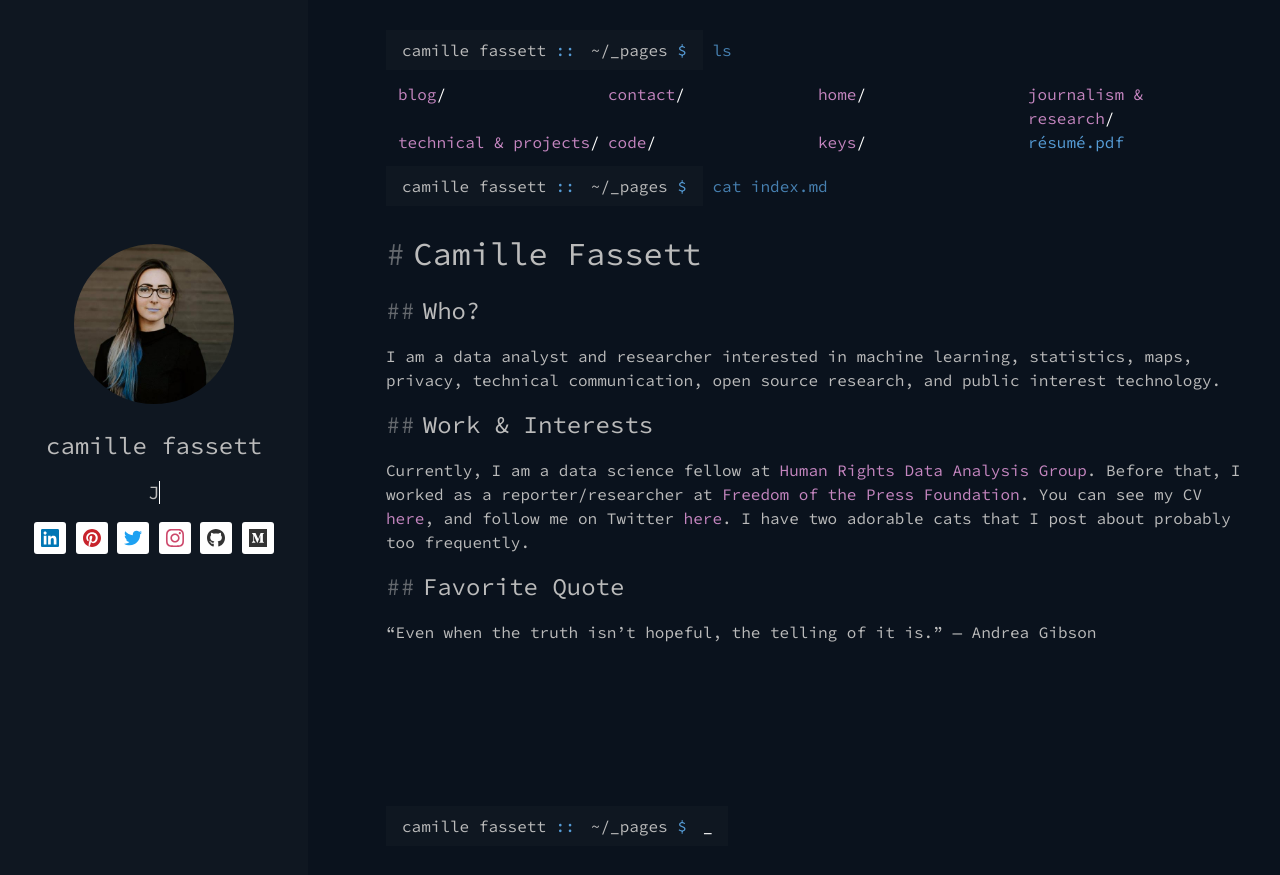
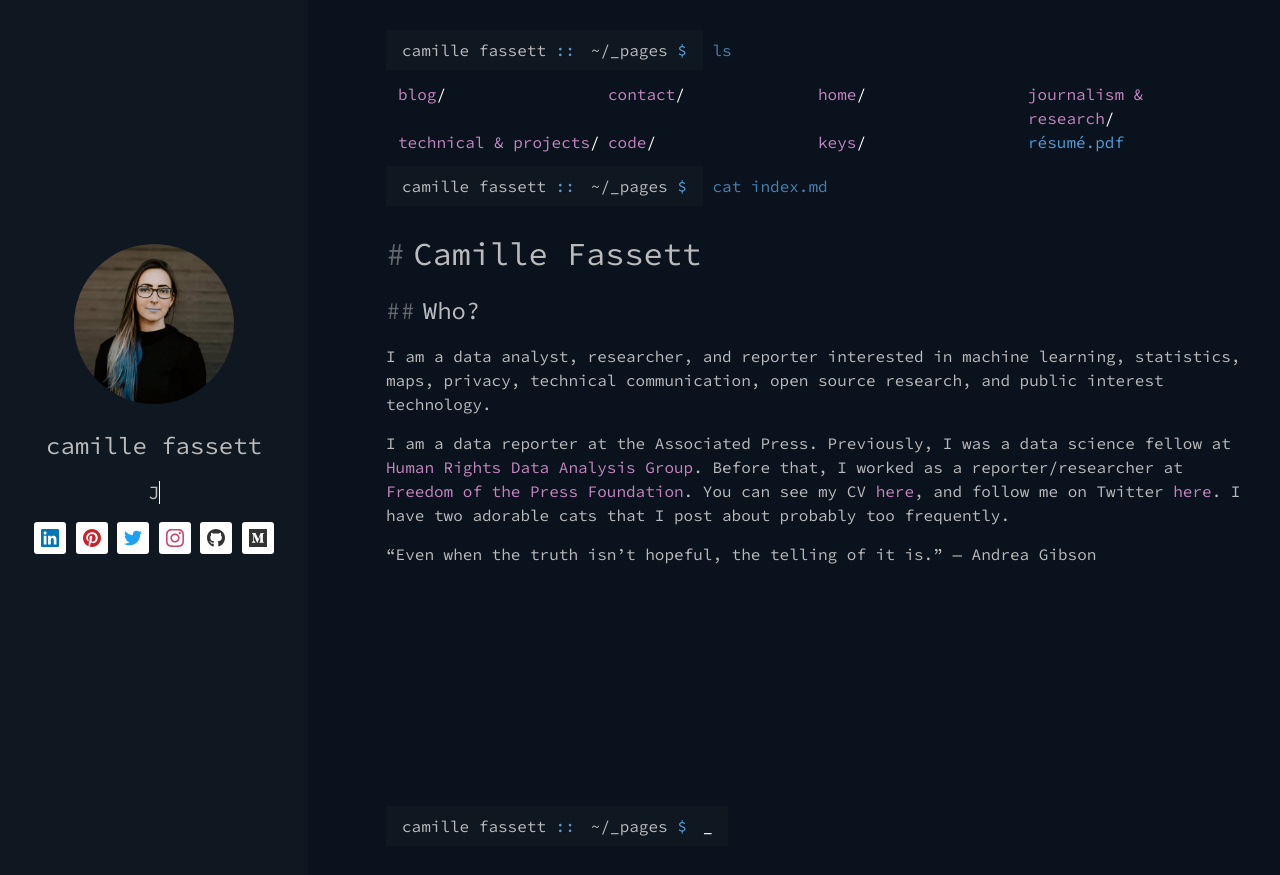
Before and after one commit to ssempervirens/ssempervirens.github.io, a Jekyll site: the page built from _pages/index.md, in a window 1280 px wide. Shown: the top 875 px of the page. Built offline with Jekyll 4.4.1, drawn with Linux system fonts in a browser that asks for light colours; nearby versions of some CDN libraries.

Commit message:
update homepage

```diff
--- a/_pages/index.md
+++ b/_pages/index.md
@@ -9,12 +9,8 @@ filename: index.md
 
 ## Who?
 
-I am a data analyst and researcher interested in machine learning, statistics, maps, privacy, technical communication, open source research, and public interest technology.
+I am a data analyst, researcher, and reporter interested in machine learning, statistics, maps, privacy, technical communication, open source research, and public interest technology.
 
-## Work & Interests
-
-Currently, I am a data science fellow at [Human Rights Data Analysis Group](https://hrdag.org/people/camille-fassett/). Before that, I worked as a reporter/researcher at [Freedom of the Press Foundation](https://freedom.press/news/?author=741). You can see my CV [here](https://github.com/ssempervirens/resume-cv), and follow me on Twitter [here](https://twitter.com/camfassett). I have two adorable cats that I post about probably too frequently.
-
-## Favorite Quote
+I am a data reporter at the Associated Press. Previously, I was a data science fellow at [Human Rights Data Analysis Group](https://hrdag.org/people/camille-fassett/). Before that, I worked as a reporter/researcher at [Freedom of the Press Foundation](https://freedom.press/news/?author=741). You can see my CV [here](https://github.com/ssempervirens/resume-cv), and follow me on Twitter [here](https://twitter.com/camfassett). I have two adorable cats that I post about probably too frequently.
 
 "Even when the truth isn't hopeful, the telling of it is." — Andrea Gibson
```
